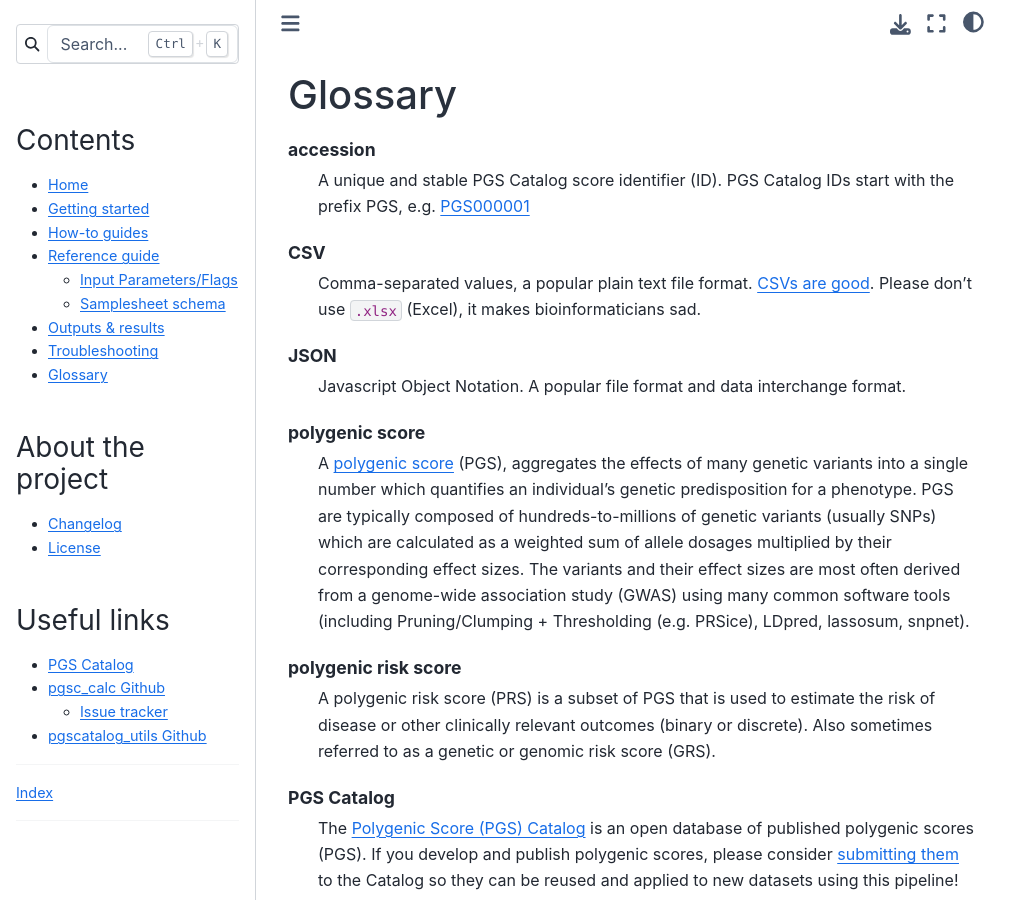
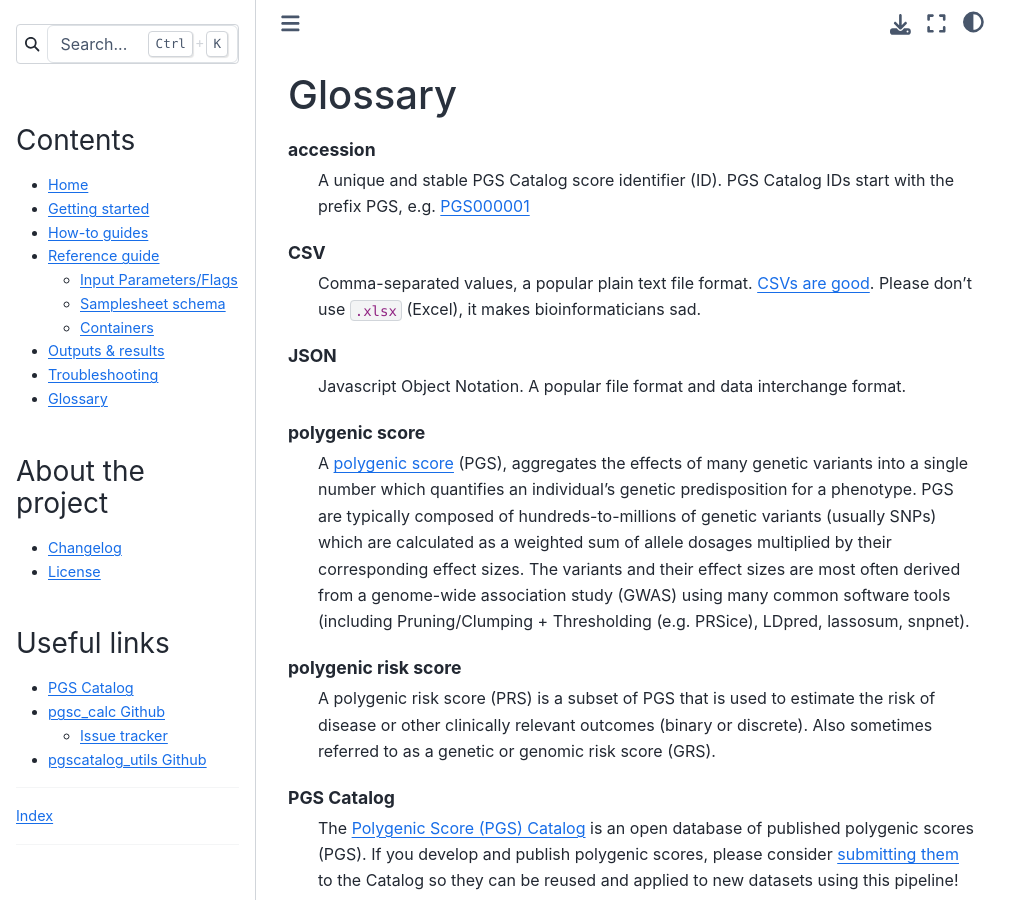
Before and after one commit to PGScatalog/pgsc_calc, a Sphinx documentation site: the page built from docs/glossary.rst, in a window 1280 px wide and 900 px high. Shown: the whole window, without its empty margins (0-1031 px from the left). Built offline with Sphinx 7.4.7 and the Sphinx Book theme 1.1.4, drawn with Linux system fonts in a browser that asks for light colours; the version number could not be read and is left out.

Commit message:
Expose containers in the TOC

```diff
--- a/docs/_templates/globaltoc.html
+++ b/docs/_templates/globaltoc.html
@@ -8,6 +8,7 @@
   <ul>
     <li><a href="{{ pathto('reference/params') }}">Input Parameters/Flags</a></li>
     <li><a href="{{ pathto('reference/input') }}">Samplesheet schema</a></li>
+    <li><a href="{{ pathto('reference/containers') }}">Containers</a></li>
   </ul>
   <li><a href="{{ pathto('output') }}">Outputs & results</a></li>
   <li><a href="{{ pathto('troubleshooting') }}">Troubleshooting</a></li>
```
